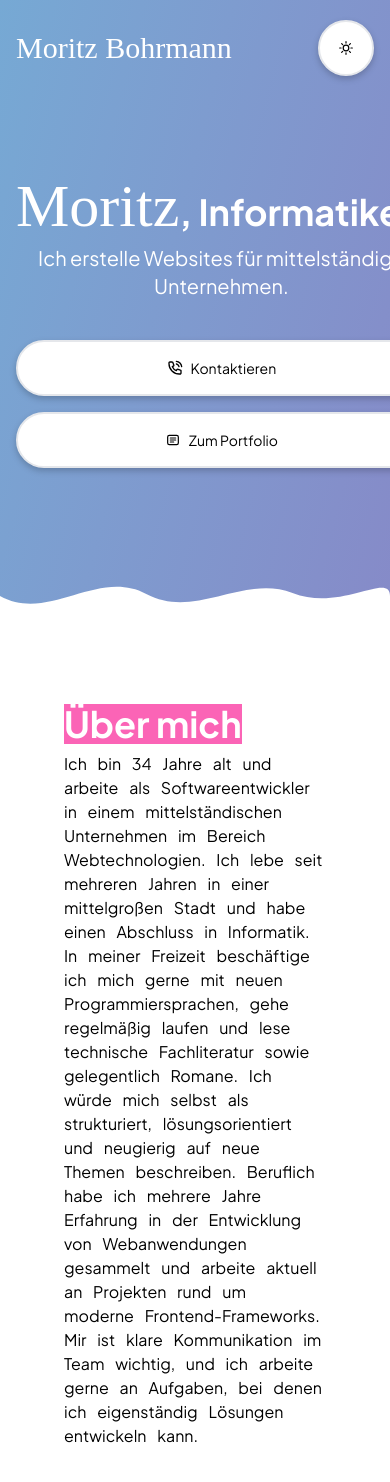
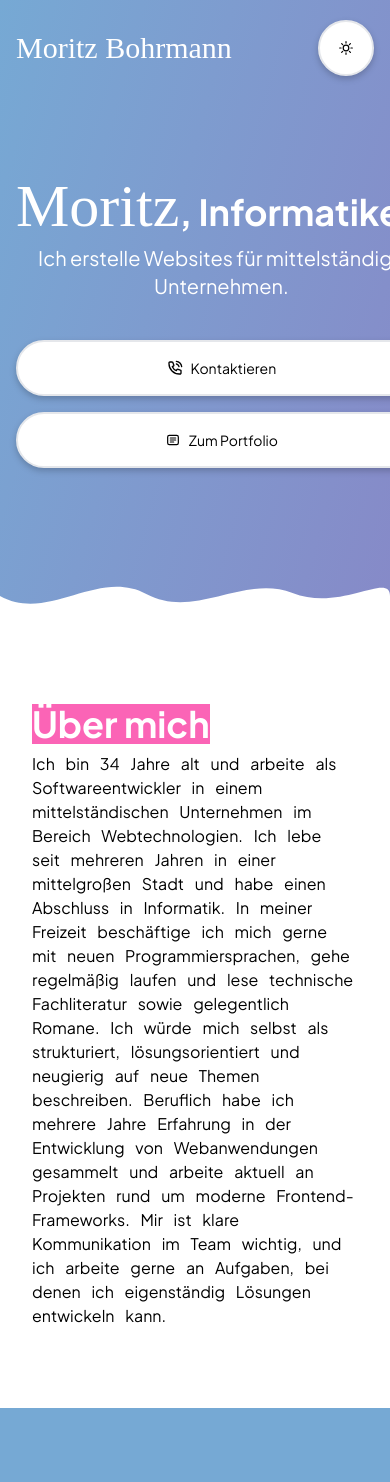
Before and after one commit to moritzbohrmann/moritzbohrmann_de, a React (Vite) app: page / in a window 390 px wide. Shown: the top 1482 px of the page. After the commit the page ends 1408 px from the top, so only its background shows below. Built offline with nearby package versions, Linux system fonts and the light colour scheme; a web font is replaced by a local one.

Commit message:
adjusted padding in AboutMe

```diff
--- a/src/AboutMe.tsx
+++ b/src/AboutMe.tsx
@@ -2,7 +2,7 @@ import { motion } from "motion/react";
 
 function AboutMe() {
   return (
-    <section id="about" className="my-20 flex px-16">
+    <section id="about" className="my-20 flex px-8 sm:px-16">
       <motion.div
         className="m-auto flex w-fit flex-col justify-start gap-2 text-black md:gap-4 dark:text-white"
         initial={{ opacity: 0, y: 24 }}
```
